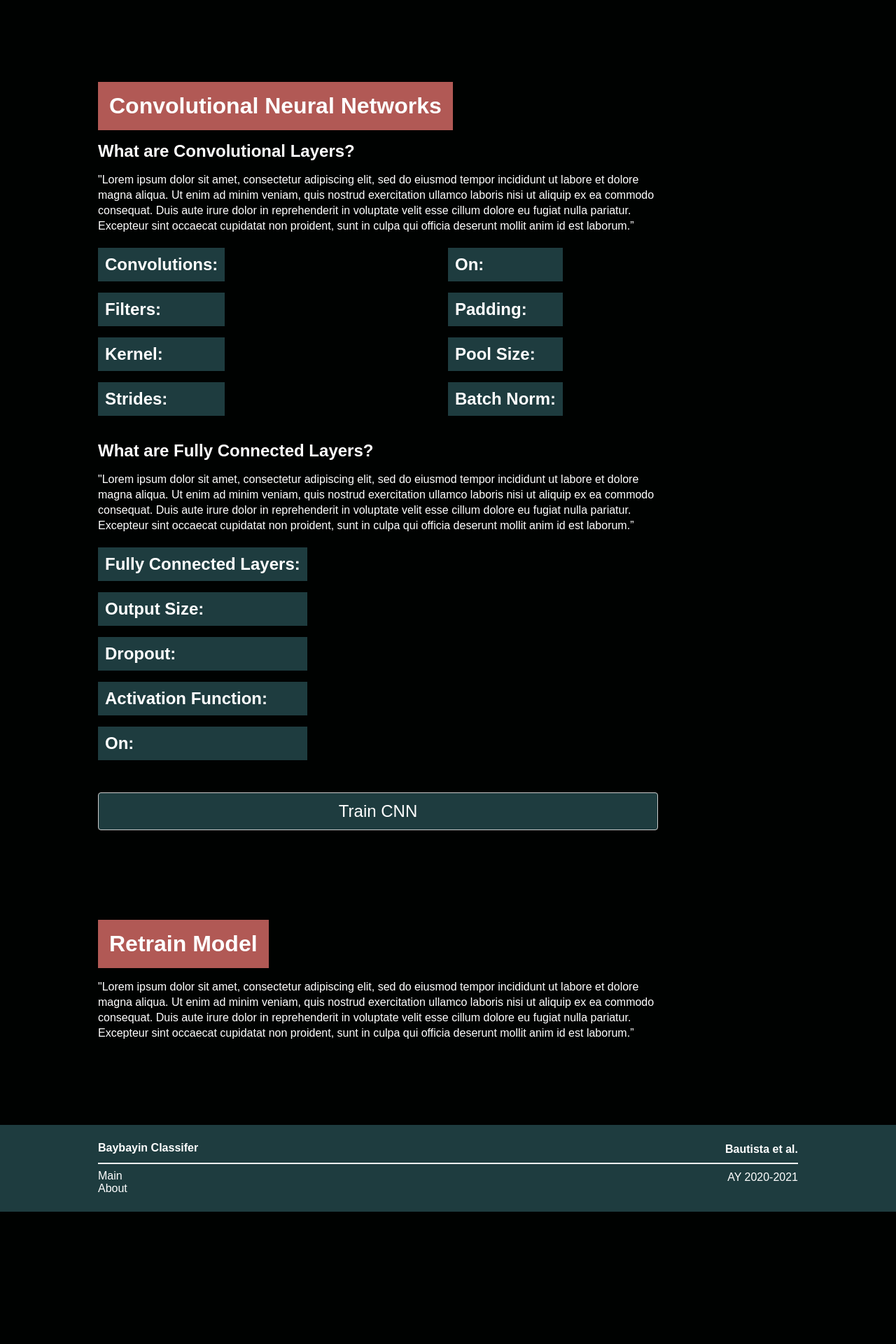
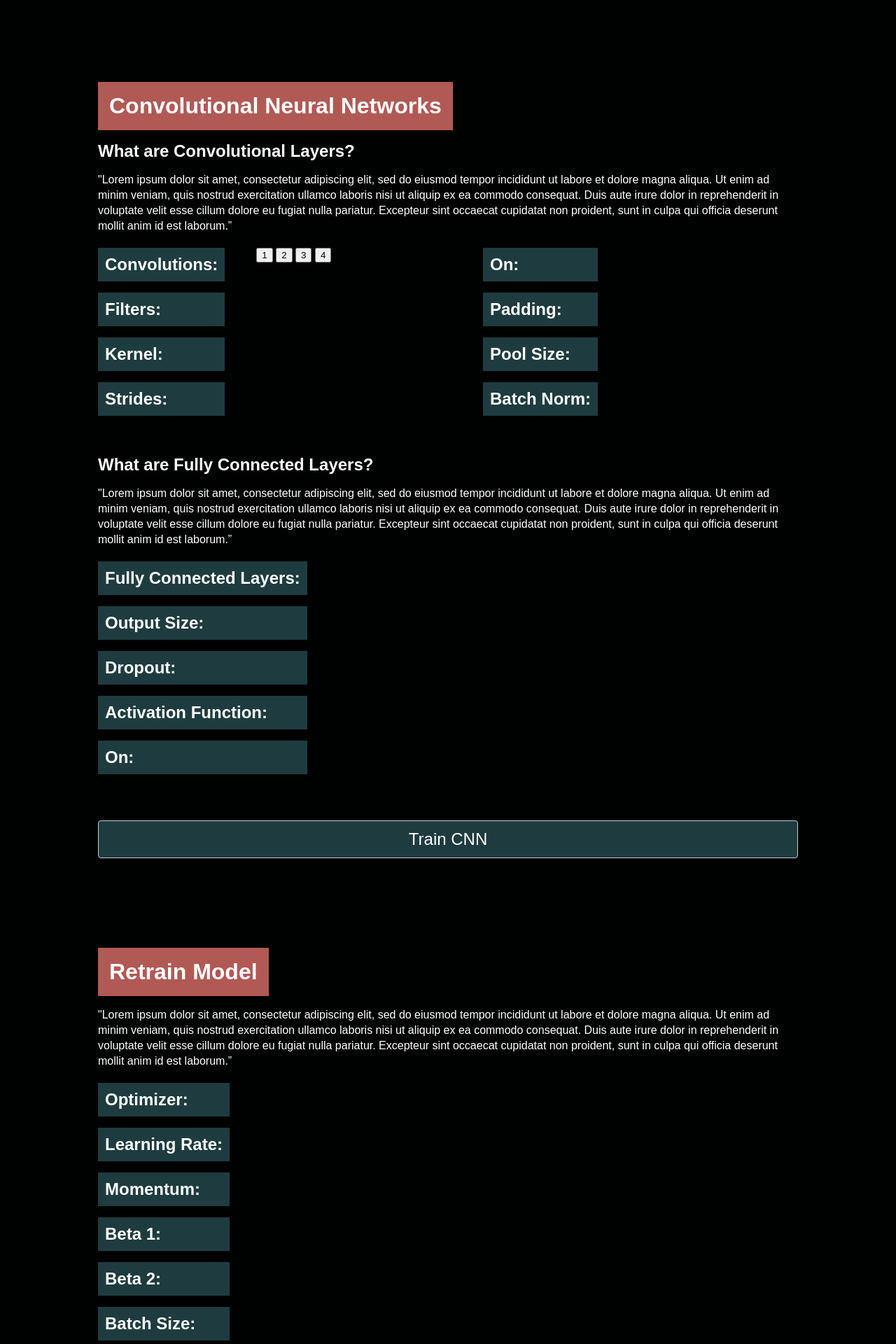
Before and after one commit to temujin-lampasa/baybayin-classifier, a Flask app: page / in a window 1280 px wide. Shown: the part 615-2535 px from the top of the page at 70% size. Before the commit the page ends 2346 px from the top, so only its background shows below. Run offline with Flask 2, Linux system fonts and the light colour scheme; data comes from the database, SQL or seed files in the repository.

Commit message:
Add labels to training params

```diff
--- a/static/css/index.css
+++ b/static/css/index.css
@@ -9,15 +9,6 @@
     margin-top: 20px;
 }
 
-.columns{
-    display: flex;
-    flex-direction:row;
-    columns: 2;
-}
-
-.columns p{
-    width: 80%;
-}
 .drawing-canvas-background{
     background-color: #1E3C3F;
     width: 96vw;
@@ -61,7 +52,11 @@
     margin-left: 10px;
 }
 
-.rows {
+.columns{
+    display: flex;
+    flex-direction:row;
+    columns: 2;
+    column-gap:10%;
     width: 100%;
 }
 
@@ -100,11 +95,11 @@ form {
     display: flex;
     flex-direction:row;
     margin-top: 20px;
-    margin-bottom: 20px;
+    margin-bottom: 40px;
 }
 
 .form-submit {
-    width: 80%;
+    width: 100%;
     margin-top: 10px;
     margin-right: 10px;
     background: #1E3C3F;
--- a/templates/index.html
+++ b/templates/index.html
@@ -65,22 +65,33 @@
                 </div>
 
                 <div class="input-fields">
-                    <div class="rows">
+
+                    <div class="columns">
+                        <div class="columns">
                             <div class="label-div">
                                 <h3 class="drawing-label">Convolutions:</h3>
-
                                 <h3 class="drawing-label">Filters:</h3>
                                 <h3 class="drawing-label">Kernel:</h3>
                                 <h3 class="drawing-label">Strides:</h3>
                             </div>
+                            <div>
+                                <div>
+                                    <button>1</button>
+                                    <button>2</button>
+                                    <button>3</button>
+                                    <button>4</button>
                                 </div>
 
-                    <div class="rows">
+                            </div>
+                        </div>
+
+                        <div class="columns">
                             <div class="label-div">
                                 <h3 class="drawing-label">On:</h3>
                                 <h3 class="drawing-label">Padding:</h3>
                                 <h3 class="drawing-label">Pool Size:</h3>
                                 <h3 class="drawing-label">Batch Norm:</h3>
+                            </div>
                         </div>
                     </div>
                 </div>
@@ -115,13 +126,26 @@
         <h2>Retrain Model</h2>
     </div>
     <form>
-        <div class="columns">
         <div class="rows">
             <div>
                 <p>"Lorem ipsum dolor sit amet, consectetur adipiscing elit, sed do eiusmod tempor incididunt ut labore et dolore magna aliqua. Ut enim ad minim veniam, quis nostrud exercitation ullamco laboris nisi ut aliquip ex ea commodo consequat. Duis aute irure dolor in reprehenderit in voluptate velit esse cillum dolore eu fugiat nulla pariatur. Excepteur sint occaecat cupidatat non proident, sunt in culpa qui officia deserunt mollit anim id est laborum.”</p>
             </div>
+
+            <div class="columns">
+                <div class="input-fields">
+                    <div class="label-div">
+                        <h3 class="drawing-label">Optimizer:</h3>
+                        <h3 class="drawing-label">Learning Rate:</h3>
+                        <h3 class="drawing-label">Momentum:</h3>
+                        <h3 class="drawing-label">Beta 1:</h3>
+                        <h3 class="drawing-label">Beta 2:</h3>
+                        <h3 class="drawing-label">Batch Size:</h3>
+                        <h3 class="drawing-label">Epochs:</h3>
                     </div>
                 </div>
+            </div>
+        </div>
+        <input type='submit' value="Train Model" class='form-submit'>
     </form>
 </div>
 {% endblock %}
```
Lines whose indentation alone changed are shown as unchanged.
